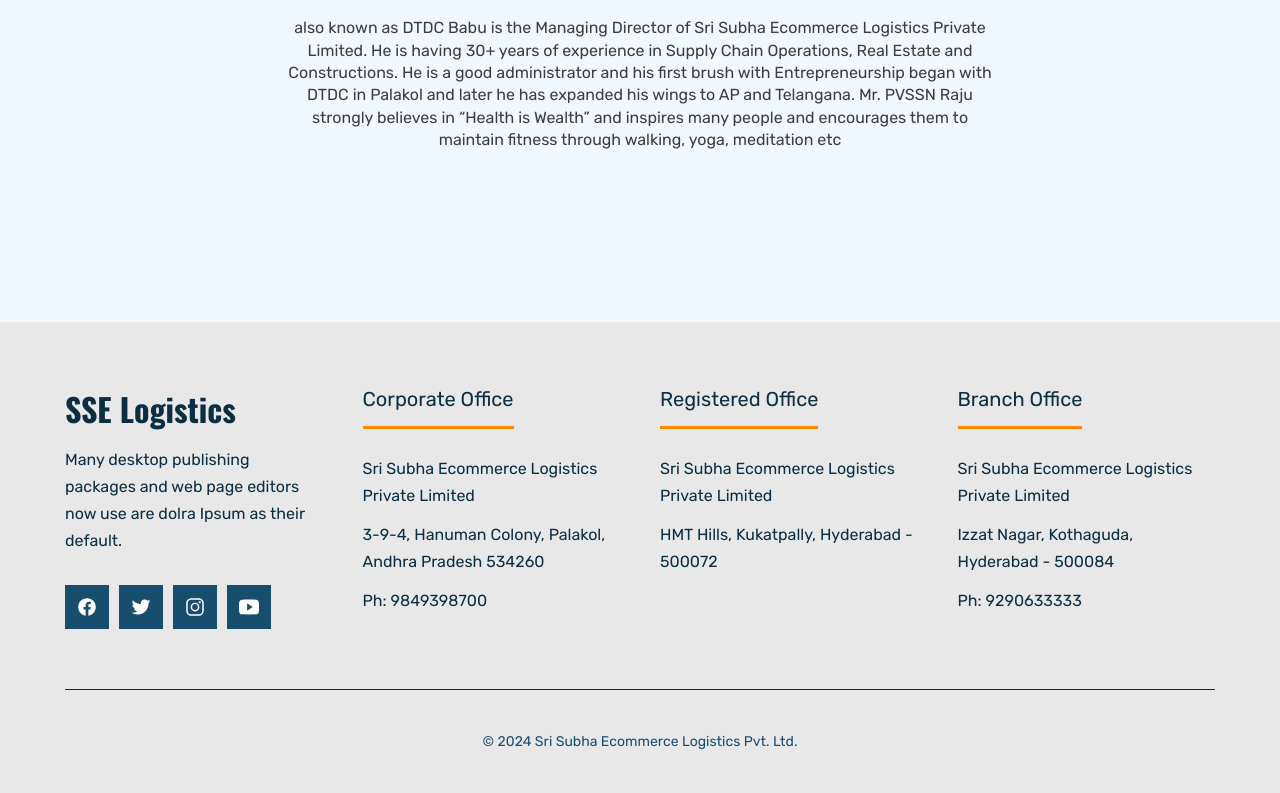
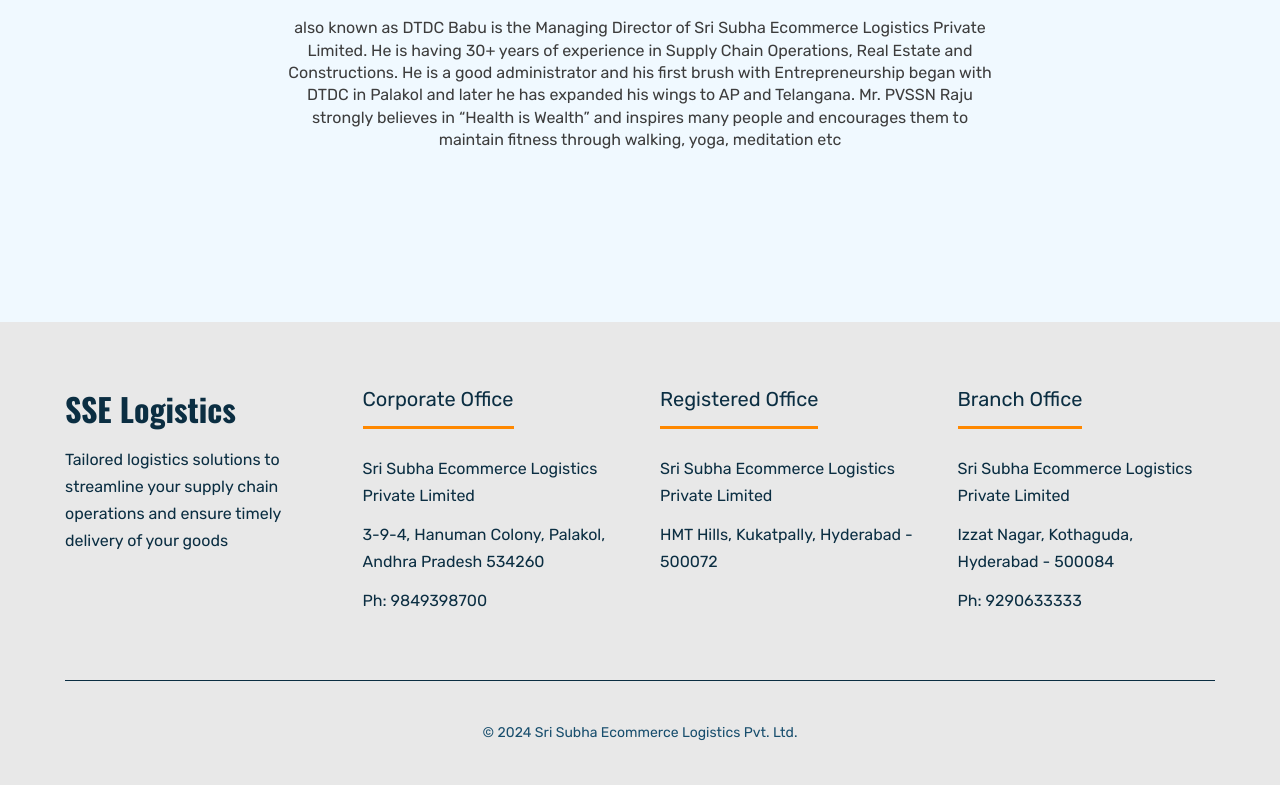
Before and after one commit to sselogistics/co.in, a plain HTML site: page index.html in a window 1280 px wide. Shown: the part 4188-4981 px from the top of the page. Drawn offline with nearby package versions, Linux system fonts and the light colour scheme.

Commit message:
Update index.html

```diff
--- a/index.html
+++ b/index.html
@@ -487,11 +487,11 @@
             <a href="#" class="logo">SSE Logistics</a>
 
             <p class="footer-text">
-              Many desktop publishing packages and web page editors now use are
-              dolra Ipsum as their default.
+              Tailored logistics solutions to streamline your supply chain
+              operations and ensure timely delivery of your goods
             </p>
 
-            <ul class="social-list">
+            <!-- <ul class="social-list">
               <li>
                 <a href="#" class="social-link">
                   <ion-icon name="logo-facebook"></ion-icon>
@@ -515,7 +515,7 @@
                   <ion-icon name="logo-youtube"></ion-icon>
                 </a>
               </li>
-            </ul>
+            </ul> -->
           </div>
 
           <ul class="footer-list">
```
